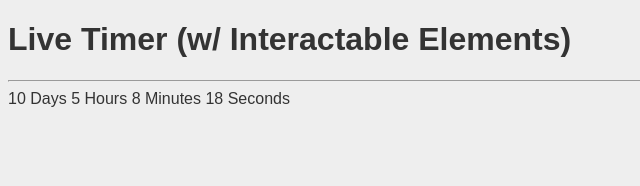
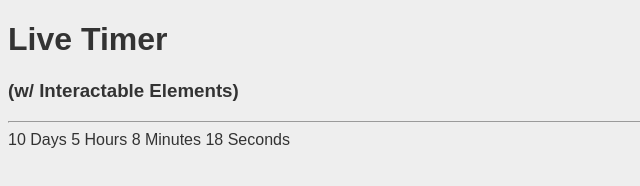
Before and after one commit to chrisjonesonline/liveTimer, a plain HTML site: page index.html in a window 1280 px wide. Shown: the whole page, without its empty margins (0-640 px from the left). Drawn offline with Linux system fonts and the light colour scheme.

Commit message:
Add files via upload

```diff
--- a/assets/css/style.css
+++ b/assets/css/style.css
@@ -8,6 +8,16 @@ body {
 	font-family: arial, helvetica, sans-serif;
 }
 
+a, :visited, :before, :after {
+	text-decoration: none;
+	color: #2088e3;
+}
+
+a:hover {
+	text-decoration: underline;
+}
+
+
 .center {
 	margin: 0% auto;
 	text-align: center;
--- a/index.html
+++ b/index.html
@@ -5,12 +5,13 @@
 <link rel="stylesheet" href="assets/css/style.css">
 </head>
 <body>
-<h1>Live Timer (w/ Interactable Elements)</h1><hr />
+<h1>Live Timer</h1>
+<h3>(w/ Interactable Elements)</h3><hr />
 
 	<span class="days" id="day"></span> Days
 	<span class="hours" id="hour"></span> Hours
 	<span class="minutes" id="minute"></span> Minutes
-	<span class="seconds" id="second"></span> Seconds
+	<a href="https://www.w3schools.com/js/DEFAULT.asp" target="_blank"><span class="seconds" id="second"></span></a> Seconds
 
 <p id="demo"></p>
 
```
